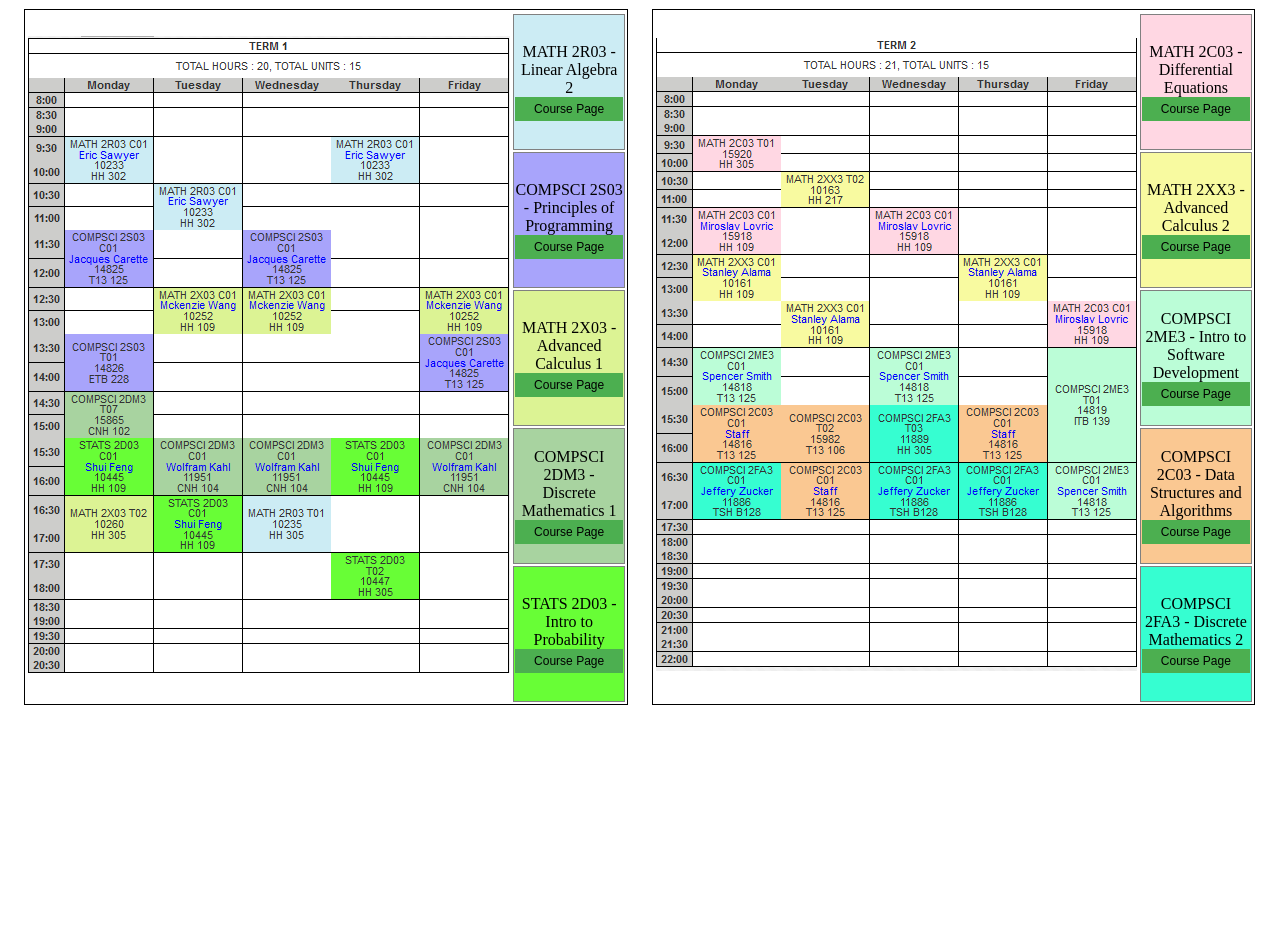
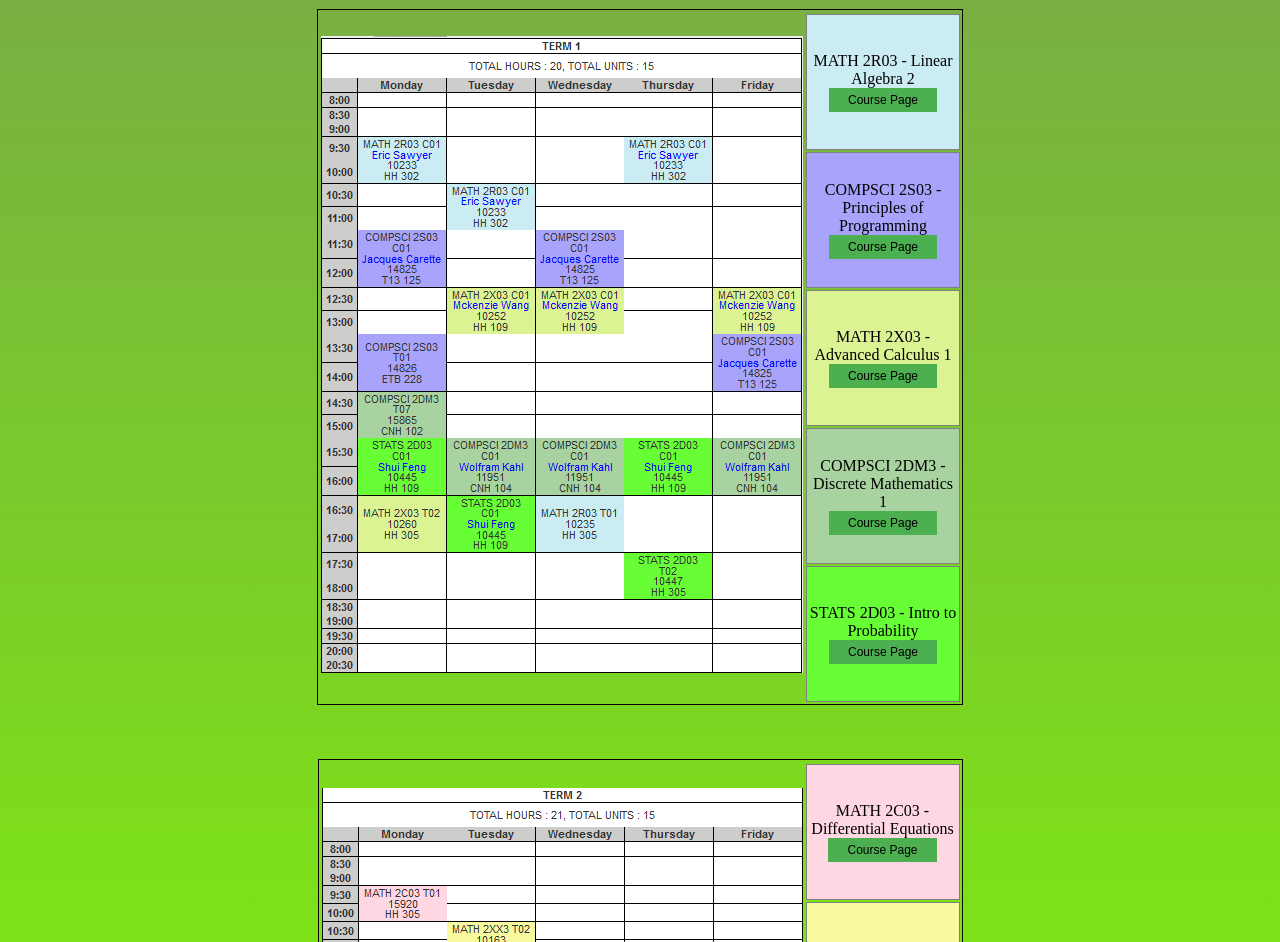
Before and after one commit to anguso/anguso.github.io, a plain HTML site: page index.html in a window 1280 px wide. Shown: the part 85-1027 px from the top of the page. Before the commit the page ends 800 px from the top, so only its background shows below. Drawn offline with Linux system fonts and the light colour scheme.

Commit message:
Changed Layout

```diff
--- a/index.html
+++ b/index.html
@@ -47,6 +47,9 @@ McMaster 2nd Year Timetable
   </tr>
 </table>
 </div>
+<div>&nbsp;</div>
+<div>&nbsp;</div>
+<div>&nbsp;</div>
 <div class="right-wrapper">
 <table class="second-semester">
   <tr>
--- a/stylin.css
+++ b/stylin.css
@@ -1,5 +1,5 @@
-.first-semester{float: right;
-                border: 1px solid black; }
+.first-semester{float: center;
+                border: 1px solid black; text-align: center; margin:auto;}
 .first-semester tr:first-child td:first-child {width: auto;}
 .first-semester tr:not(:first-child) td{border: 1px solid grey;}
 #lin-alg{background-color: #CCECF4;}
@@ -8,12 +8,12 @@
 #discrete-1{background-color: #A8D3A0;}
 #stats-prob{background-color: #68FE36;}
 
-.wrapper{margin-left: 40px; margin-right: 40px}
-.left-wrapper{width: 49%;float:left;display:inline-block;}
-.right-wrapper{width: 49%; float:right;display:inline-block;}
+.wrapper{margin-left: 40px; margin-right: 40px; display:block;}
+.left-wrapper{width:100%;float:center;display:block;}
+.right-wrapper{width:100%;float:center;display:block;}
 
-.second-semester{float: left;
-                border: 1px solid black; }
+.second-semester{float: center;margin: auto;
+                border: 1px solid black;}
 .second-semester tr:first-child td:first-child{width: auto;}
 .second-semester tr:not(:first-child) td{border: 1px solid grey;}
 #diff-eqs{background-color:#FFD7E3;}
@@ -23,7 +23,8 @@
 #discrete-2{background-color: #36FED1}
 
 h1 { color: #111; font-family: 'Helvetica Neue', sans-serif; font-size: 40px; font-weight: bold; letter-spacing: -1px; line-height: 1; text-align: center; }
-body{background-image: url("no-wallpaper-27.jpg")}
+body{background:linear-gradient(to bottom,#78AB46,#7FFF00);}
+
 .btn{background-color: #4CAF50;
     border: 3px solid #4CAF50;
     color: black;
```
